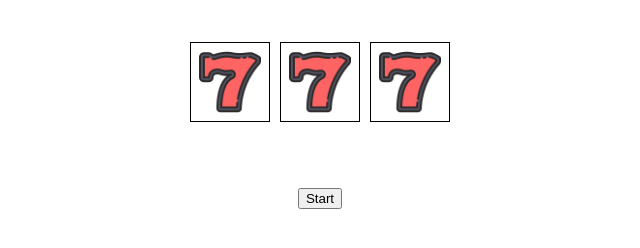
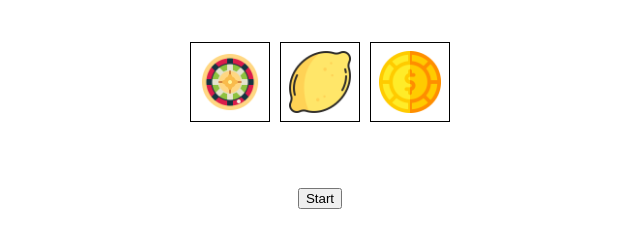
Before and after one commit to penguinuux/maquina-caca-niquel, a plain HTML site: page index.html in a window 1280 px wide. Both pictures are taken after a click on the button "Start". Shown: the part 70-318 px from the top of the page, without its empty margins (320-960 px from the left). Drawn offline with Linux system fonts and the light colour scheme.

Commit message:
criado função para alterar a imagem e corrigido bug na tag do slot da imagem

```diff
--- a/assets/js/script.js
+++ b/assets/js/script.js
@@ -0,0 +1,37 @@
+// armazena o id de cada slot em uma variável
+// armazena o src de cada id em uma variável
+// cria um array com o caminho para as imagens
+// cria uma função para iterar em cada item do array
+// adiciona um listener no botão
+
+const slot1 = document.getElementById('slot1');
+const slot2 = document.getElementById('slot2');
+const slot3 = document.getElementById('slot3');
+
+// gera números aleatórios (1 a 6)
+randomNumberGen = () => {
+    return Math.floor(Math.random() * (8 + 1) + 1);
+};
+
+// altera a imagem nos slots
+changeSlotImg = () => {
+    let randomChoose = setTimeout(() => {
+        let random1 = randomNumberGen();
+        let random2 = randomNumberGen();
+        let random3 = randomNumberGen();
+
+        slot1.src = `./assets/img/${random1}.png`;
+        slot2.src = `./assets/img/${random2}.png`;
+        slot3.src = `./assets/img/${random3}.png`;
+
+    }, 200);
+
+};
+
+
+clicked = () => {
+    changeSlotImg();
+}
+
+const button = document.getElementById('buttonStartStop');
+button.addEventListener('click', clicked);
--- a/index.html
+++ b/index.html
@@ -15,9 +15,9 @@
         <section class="mainSection">
             <div class="machine">
                 <div class="machine__display">
-                    <div class="machine__slot" id="slot1"><img src="./assets/img/1.png" alt="icon" class="machine__slot-icon"></div>
-                    <div class="machine__slot" id="slot2"><img src="./assets/img/1.png" alt="icon"class="machine__slot-icon"></div>
-                    <div class="machine__slot" id="slot3"><img src="./assets/img/1.png" alt="icon"class="machine__slot-icon"></div>
+                    <div class="machine__slot" ><img src="./assets/img/1.png" alt="icon" id="slot1" class="machine__slot-icon"></div>
+                    <div class="machine__slot" ><img src="./assets/img/1.png" alt="icon" id="slot2" class="machine__slot-icon"></div>
+                    <div class="machine__slot" ><img src="./assets/img/1.png" alt="icon" id="slot3" class="machine__slot-icon"></div>
                 </div>
                 <div class="message" id="userMessage"></div>
                 <button class="button" id="buttonStartStop">Start</button>
```
